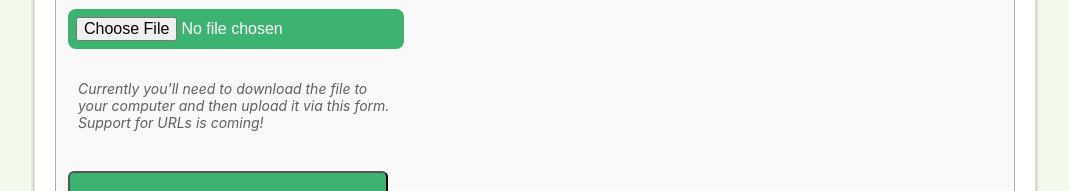
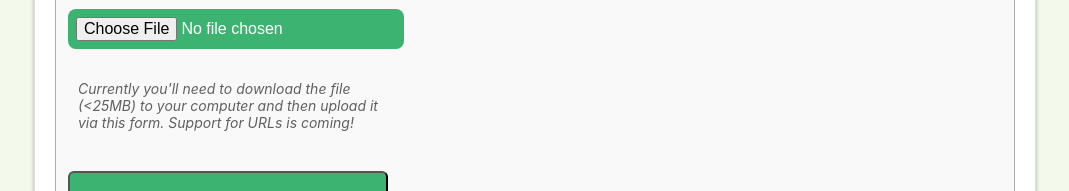
Before and after one commit to melkes/capstone-proposal, a React (Create React App) app: page / in a window 1280 px wide. Shown: the part 473-664 px from the top of the page, without its empty margins (105-1174 px from the left). Built offline with nearby package versions, Linux system fonts and the light colour scheme.

Commit message:
Specify filesize limit

```diff
--- a/src/components/PodcastForm.js
+++ b/src/components/PodcastForm.js
@@ -103,7 +103,7 @@ function PodcastForm(props) {
           onChange={handleChange} // update state when changed
           />
           <div>
-          <p className="secondary-text">Currently you'll need to download the file to your computer and then upload it via this form. Support for URLs is coming!</p>
+          <p className="secondary-text">Currently you'll need to download the file {"(<25MB)"} to your computer and then upload it via this form. Support for URLs is coming!</p>
           </div>
         <input type="submit" style={buttonStyle} value="Get transcript" />
       </form>
```
